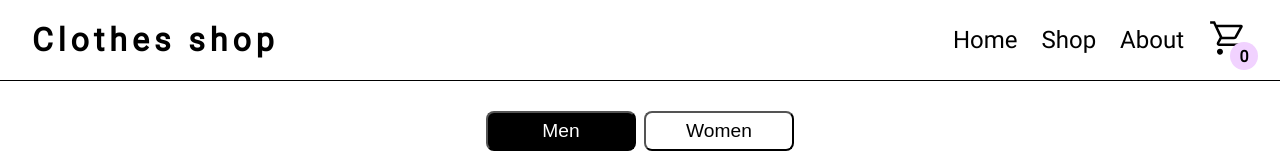
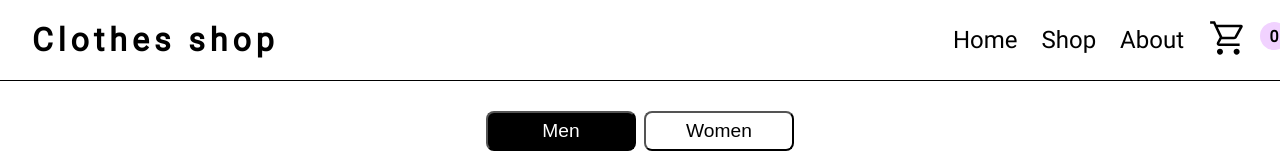
Before and after one commit to NexyusNex/Shopping-Cart, a React (Create React App) app: page /shopping-cart/shop in a window 1280 px wide. Shown: the top 160 px of the page. Built offline with nearby package versions, Linux system fonts and the light colour scheme; no server answers; the database is empty.

Commit message:
Fixed cart item number placement

```diff
--- a/src/style/header.css
+++ b/src/style/header.css
@@ -45,6 +45,10 @@
   transform: scale(1.2);
 }
 
+.cart {
+  position: relative;
+}
+
 .item-num {
   position: absolute;
   background-color: rgb(241, 210, 255);
@@ -54,9 +58,8 @@
   border-radius: 24px;
   width: 28px;
   height: 28px;
-  right: 0;
-  margin-right: 22px;
-  margin-top: 32px;
+  top: 22px;
+  right: -8px;
   font-weight: bold;
 }
 
@@ -73,6 +76,6 @@
   }
   .header-right {
     height: 0;
-    padding: 30px;
+    padding: 30px 0;
   }
 }
```
